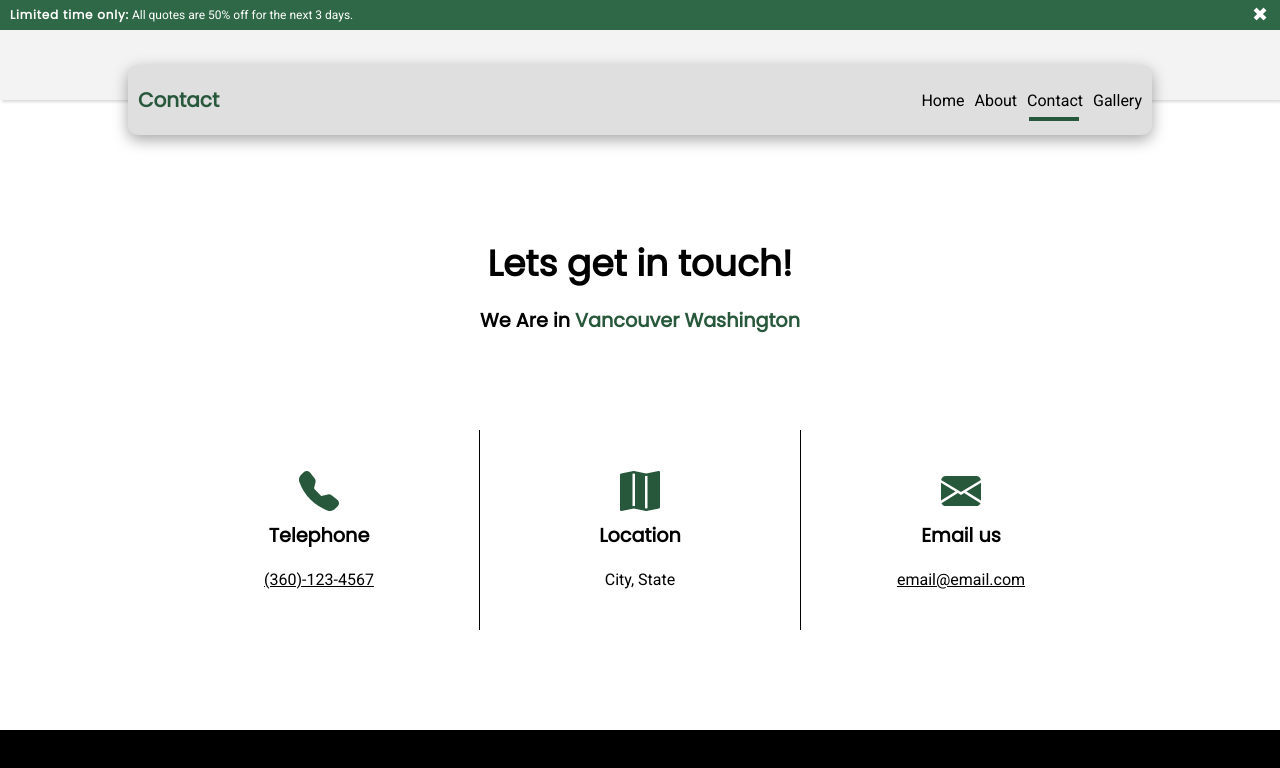
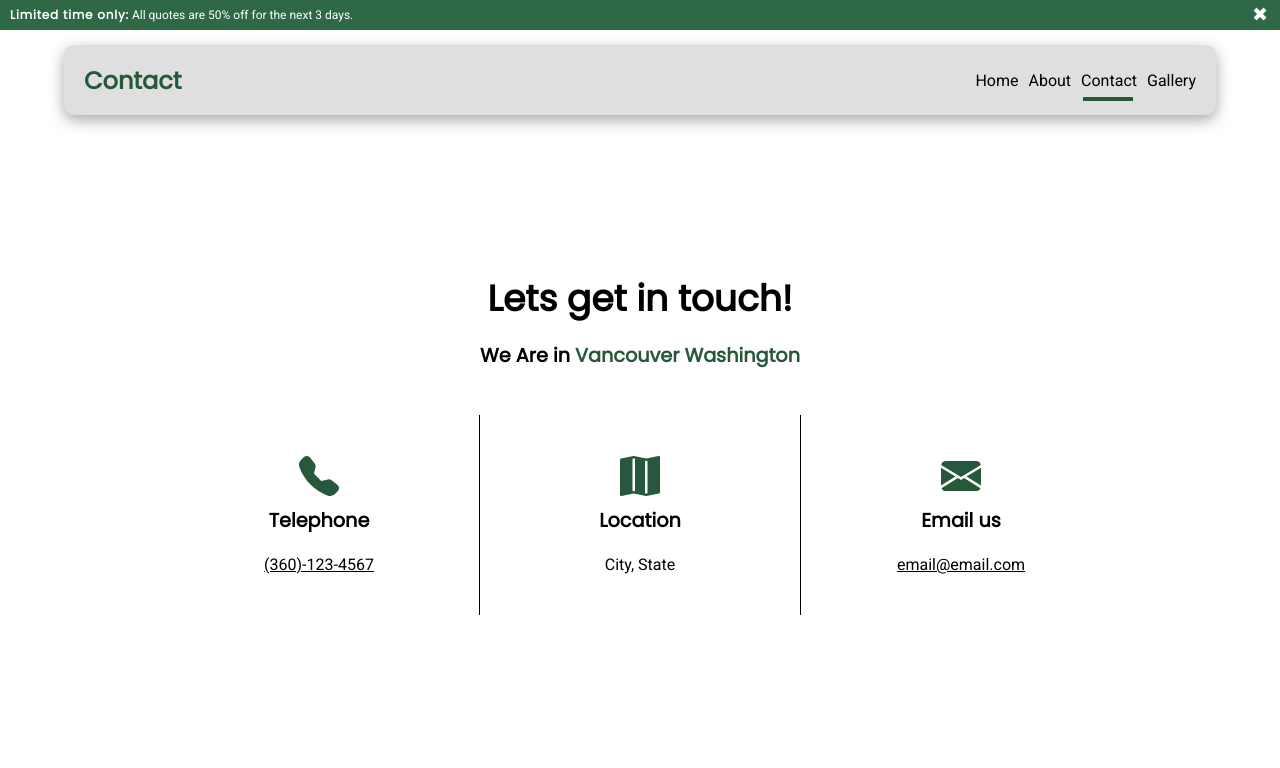
Before and after one commit to Stephen10121/thelocalfenceco, a SvelteKit app: page /contact in a window 1280 px wide. Shown: the top 768 px of the page. Built offline with nearby package versions, Linux system fonts and the light colour scheme.

Commit message:
Added the footer section. also fixed the main section sizing

```diff
--- a/src/components/Footer.svelte
+++ b/src/components/Footer.svelte
@@ -5,15 +5,67 @@
       <a href="/contact">Contact</a>
       <a href="/gallery">Gallery</a>
     </section>
+    <section class="info">
+        <section class="address">
+            <h1>Address</h1>
+            <p>12453 Jeff st, Suite 100<br>Portland, Wa 59642<br>Email: <span><a href="mailto:mail@mail.com">mail@mail.com</a></span></p>
+        </section>
+        <section class="address">
+            <h1>Contact</h1>
+            <p>Phone: <span><a href="tel:1231231234">(123)-123-1234</a></span><br>Phone2: <span><a href="tel:1231231234">(123)-123-1234</a></span><br>Phone3: <span><a href="tel:1231231234">(123)-123-1234</a></span></p>
+        </section>
+    </section>
   </footer>
 
 <style>
     footer {
       height: 200px;
-      background-color: black;
-      color: white;
-      display: flex;
+      width: 100%;
+      background-color: #3f3f3f;
+      color: #ffffff;
+      /* display: flex;
       align-items: flex-end;
-      justify-content: flex-end;
+      justify-content: flex-end; */
+    }
+
+    .links {
+        width: 100%;
+        height: 70px;
+        display: flex;
+        align-items: center;
+        justify-content: space-evenly;
+        border-bottom: 1px solid #ffffff;
+        padding: 10px 0;
+    }
+
+    .links a {
+        font-family: "Poppins", sans-serif;
+        color: #ffffff;
+        font-weight: bold;
+        font-size: 1rem;
+        text-decoration: none;
+    }
+
+    .info {
+        width: 100%;
+        display: flex;
+        justify-content: space-evenly;
+        align-items: center;
+        margin-top: 20px;
+    }
+
+    .address h1 {
+        font-family: "Poppins", sans-serif;
+        font-weight: bold;
+        color: #f3f3f3;
+        font-size: 0.75rem;
+    }
+
+    .address p, .address a {
+        margin-left: 5px;
+        margin-top: 10px;
+        font-family: "Poppins", sans-serif;
+        color: #f3f3f3;
+        font-size: 0.75rem;
     }
 </style>
--- a/src/components/Hamburger.svelte
+++ b/src/components/Hamburger.svelte
@@ -30,16 +30,17 @@
 
 <style>
   button {
+    margin-top: 5px;
     border: none;
     background: none;
   }
   span {
     --animation-speed: 0.3s;
-    width: 40px;
+    width: 30px;
     height: 3px;
     display: block;
     background-color: #28583b;
-    margin: 10px auto;
+    margin: 7px auto;
     -webkit-transition: all var(--animation-speed) ease-in-out;
     -o-transition: all var(--animation-speed) ease-in-out;
     transition: all var(--animation-speed) ease-in-out;
@@ -60,16 +61,16 @@
   }
 
   button.is-active .line:nth-child(1) {
-    -webkit-transform: translateY(13px) rotate(45deg);
-    -ms-transform: translateY(13px) rotate(45deg);
-    -o-transform: translateY(13px) rotate(45deg);
-    transform: translateY(13px) rotate(45deg);
+    -webkit-transform: translateY(9px) rotate(45deg);
+    -ms-transform: translateY(9px) rotate(45deg);
+    -o-transform: translateY(9px) rotate(45deg);
+    transform: translateY(9px) rotate(45deg);
   }
 
   button.is-active .line:nth-child(3) {
-    -webkit-transform: translateY(-13px) rotate(-45deg);
-    -ms-transform: translateY(-13px) rotate(-45deg);
-    -o-transform: translateY(-13px) rotate(-45deg);
-    transform: translateY(-13px) rotate(-45deg);
+    -webkit-transform: translateY(-11px) rotate(-45deg);
+    -ms-transform: translateY(-11px) rotate(-45deg);
+    -o-transform: translateY(-11px) rotate(-45deg);
+    transform: translateY(-11px) rotate(-45deg);
   }
 </style>
--- a/src/components/SmallNavLink.svelte
+++ b/src/components/SmallNavLink.svelte
@@ -18,10 +18,13 @@
     text-decoration: none;
     width: 100%;
     display: block;
-    background-color: #b4b4b4;
+    /* background-color: #b4b4b4; */
+    background-color: #c2c2c2;
+    /* border: 1px solid #3f3f3f; */
+    box-shadow: inset rgba(0, 0, 0, 0.15) 1.95px 1.95px 2.6px;
     font-family: "Roboto", sans-serif;
     font-size: 1.15rem;
-    padding: 5px;
+    padding: 5px 15px;
     border-radius: 5px;
   }
 
--- /dev/null
+++ b/src/functions/store.ts
@@ -0,0 +1,3 @@
+import { writable } from "svelte/store";
+
+export const transparentHeaderBackground = writable(false);
--- a/src/routes/(app)/+layout.svelte
+++ b/src/routes/(app)/+layout.svelte
@@ -25,7 +25,7 @@
     if (pathname === '/about') return "About";
     if (pathname === '/contact') return "Contact";
     if (pathname === '/gallery') return "Gallery";
-    return 'Local Fencing Co';
+    return 'Local Fence Co.';
   }
 </script>
 
@@ -62,9 +62,7 @@
   </nav>
 </header>
 <section class="main-section" style="--minus-height: {showAnnouncement ? "100px" : "70px"}">
-  <main>
-    <slot />
-  </main>
+  <slot />
   <Footer />
 </section>
 
@@ -80,21 +78,21 @@
     overflow: auto;
     width: 100%;
     height: calc(100% - var(--minus-height));
-    display: grid;
-    grid-template-rows: auto 200px;
+    /* display: grid;
+    grid-template-rows: auto 200px; */
   }
 
-  main {
+  /* .main-section main {
     height: 100%;
-  }
+  } */
 
   .public {
     height: 70px;
-    background-color: #f3f3f3;
+    background-color: #ffffff;
     width: 100%;
     position: relative;
     z-index: 200;
-    box-shadow: rgba(0, 0, 0, 0.15) 1.95px 1.95px 2.6px;
+    /* box-shadow: rgba(0, 0, 0, 0.15) 1.95px 1.95px 2.6px; */
   }
 
   .fancy {
@@ -108,18 +106,18 @@
     display: flex;
     align-items: center;
     justify-content: space-between;
-    padding: 0 10px;
+    padding: 0 20px;
     box-shadow: none;
-  }
-
-  h1 {
-    font-family: "Poppins", sans-serif;
-    font-size: 1.25rem;
-    color: #28583b;
   }
 
   .logo {
     text-decoration: none;
+  }
+
+  .logo h1 {
+    font-family: "Poppins", sans-serif;
+    font-size: 1.5rem;
+    color: #28583b;
   }
 
   .section-small-nav {
@@ -162,9 +160,9 @@
 
   @media (min-width: 600px) {
     .fancy {
-      width: 80%;
-      left: 10%;
-      top: 35px;
+      width: 90%;
+      left: 5%;
+      top:15px;
       border-radius: 10px;
       box-shadow: rgba(0, 0, 0, 0.35) 0px 5px 15px;
     }
--- a/src/routes/(app)/+page.svelte
+++ b/src/routes/(app)/+page.svelte
@@ -3,27 +3,62 @@
   import Image from "svelte-image";
 </script>
 
-<section>
-  <h1>Dev Mode.</h1>
-  <p>*** All the images/text you see here are just placeholders and are only used for development.***</p>
-  <p>Visit <a href="/dashboard">dashboard</a> to read the documentation</p>
-  <div class="image">
-    <Image blur={true} src="fence1.jpg" alt="Fence 1" height="100%" width="100%" />
+<div class="image">
+  <Image blur={true} src="fence1.jpg" alt="Fence 1" height="100%" width="100%" />
+</div>
+<main>
+  <div class="cover">
+    <h1>Dev Mode.</h1>
+    <p>*** All the images/text you see here are just placeholders and are only used for development.***</p>
+    <p>Visit <a href="/dashboard">dashboard</a> to read the documentation</p>
+    <div class="image2">
+      <Image blur={true} src="fence1.jpg" alt="Fence 1" height="100%" width="100%" />
+    </div>
   </div>
-</section>
+  <div class="cover2">
+    <h1>Dev Mode.</h1>
+    <p>*** All the images/text you see here are just placeholders and are only used for development.***</p>
+    <p>Visit <a href="/dashboard">dashboard</a> to read the documentation</p>
+    <div class="image2">
+      <Image blur={true} src="fence1.jpg" alt="Fence 1" height="100%" width="100%" />
+    </div>
+  </div>
+</main>
 
 <style>
-  section {
+  main {
     width: 100%;
-    height: 100%;
-    display: flex;
-    align-items: center;
-    justify-content: center;
-    flex-direction: column;
-    overflow-y: auto;
+    height: 200%;
+    /* display: grid;
+    grid-template-rows: 100% 100%; */
+    /* background-color: red; */
   }
   .image {
-    aspect-ratio: 9/16;
-    height: 500px;
+    position: fixed;
+    width: 100%;
+    /* height: 100%; */
+    aspect-ratio: 16/9;
+    top: 70px;
+    left: 0;
+    z-index: -1;
+    /* background: linear-gradient(#ffffff, #000000); */
+    /* background-image: url("/fenc1.jpg"); */
+  }
+
+  .image2 {
+    width: 300px;
+    aspect-ratio: 16/9;
+  }
+
+  .cover {
+    background: linear-gradient(#ffffff00, #000000);
+    width: 100%;
+    height: 50%;
+  }
+  .cover2 {
+    /* background: linear-gradient(#ffffff00, #000000); */
+    background-color: white;
+    width: 100%;
+    height: 50%;
   }
 </style>
--- a/src/routes/(app)/contact/+page.svelte
+++ b/src/routes/(app)/contact/+page.svelte
@@ -22,8 +22,8 @@
 </main>
 <style>
     main {
-        height: fit-content;
-        padding: 50px 0 100px 0;
+        min-height: 100%;
+        padding: 20px 0;
         width: 100%;
         display: flex;
         align-items: center;
@@ -54,7 +54,6 @@
         flex-direction: column;
         gap: 15px;
         height: 70px;
-        margin-top: 10px;
     }
 
     .section-welcome h2 {
@@ -63,7 +62,6 @@
     }
 
     .cards {
-        margin-top: 50px;
         display: flex;
         gap: var(--gap);
         flex-direction: column;
@@ -95,10 +93,6 @@
         .cards {
             flex-direction: row;
         }
-
-        .section-welcome {
-            margin-top: 100px;
-        }
     }
 
     @media (min-width: 750px) {
--- a/src/routes/(app)/gallery/+page.svelte
+++ b/src/routes/(app)/gallery/+page.svelte
@@ -3,7 +3,7 @@
   import Image from "svelte-image";
 </script>
 
-<section>
+<main>
   <!-- <h1 class="title">Gallery</h1> -->
   <div class="row">
     <div class="column">
@@ -255,12 +255,11 @@
       </div>
     </div>
   </div>
-</section>
+</main>
 
 <style>
-  section {
+  main {
     width: 100%;
-    height: 100%;
     display: flex;
     align-items: center;
     justify-content: center;
@@ -273,7 +272,7 @@
     display: flex;
     -ms-flex-wrap: wrap; /* IE10 */
     flex-wrap: wrap;
-    padding: 50px 5px 5px 5px;
+    padding: 20px 5px 5px 5px;
     width: 100%;
     height: 100%;
     overflow-y: auto;
```
